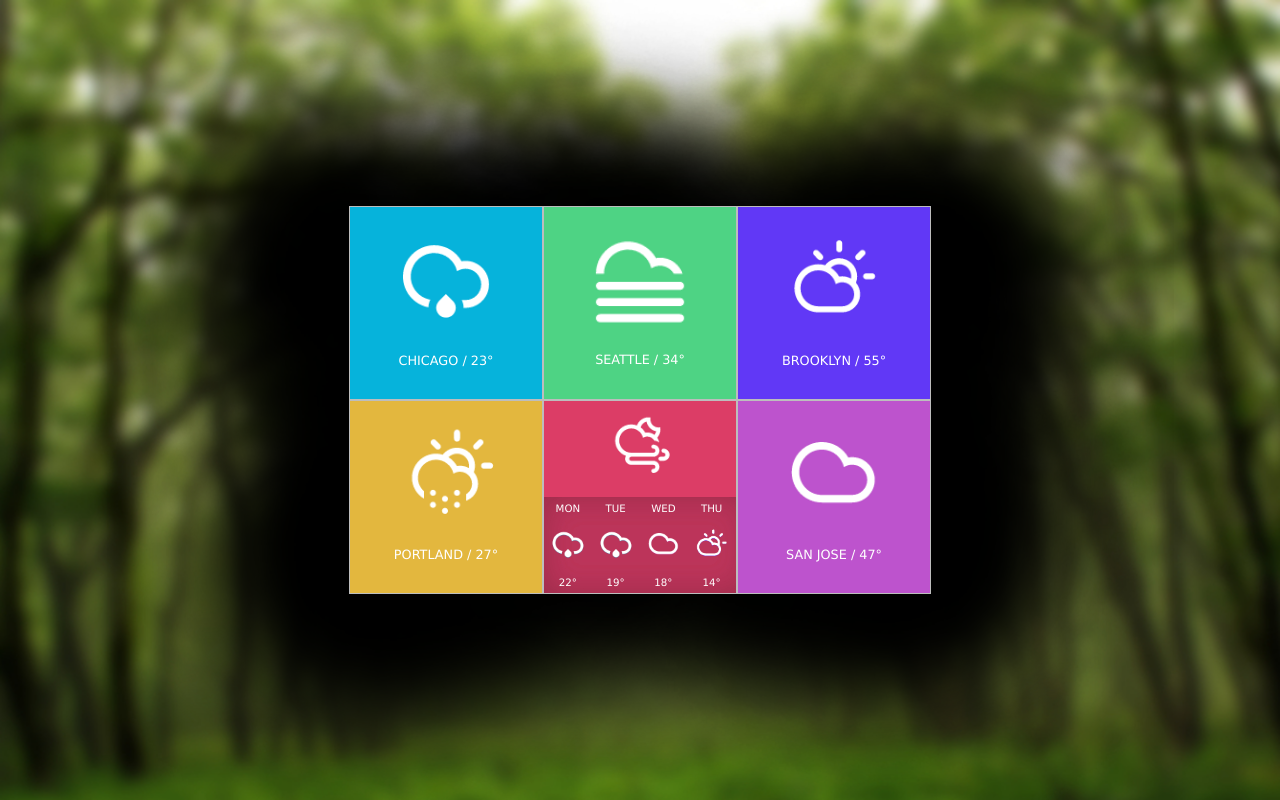
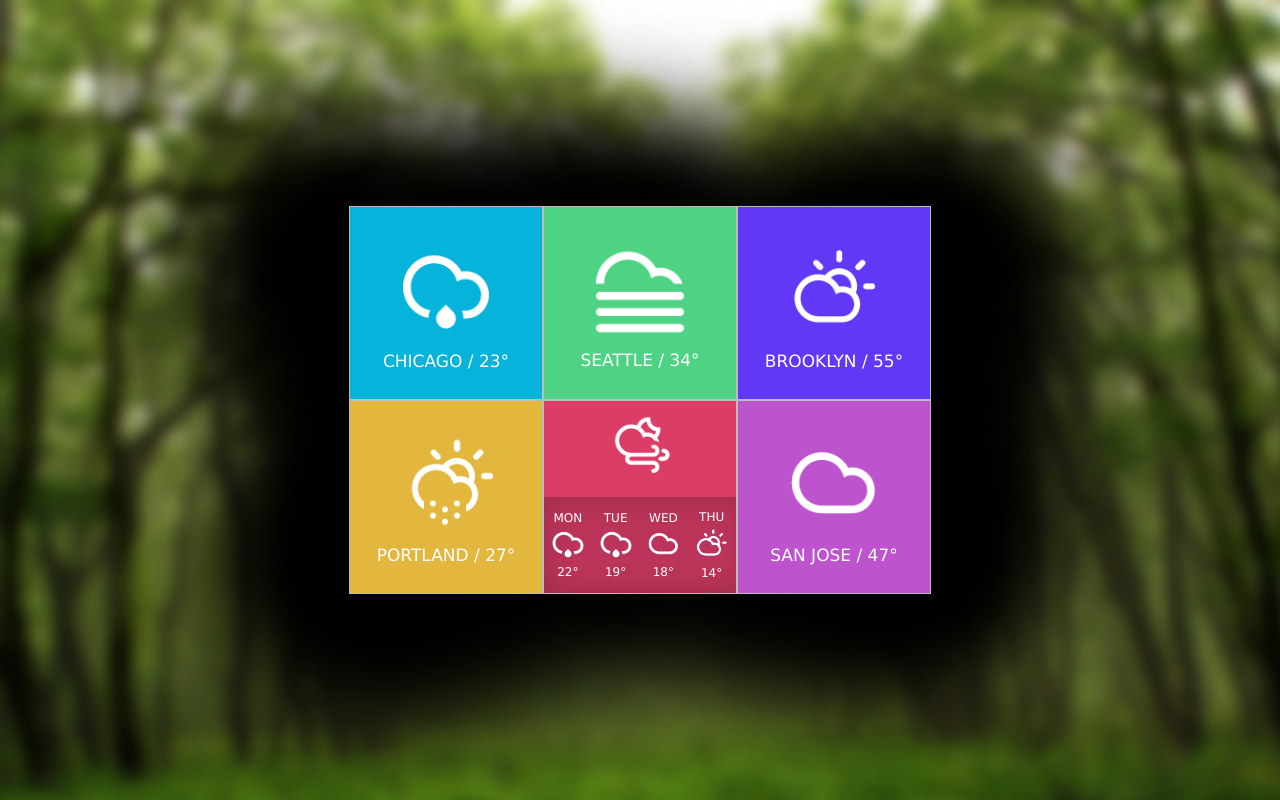
Before and after one commit to epam-js-jun-2019/html-css-1, a plain HTML site: page Ksenia Myakinkaya/index.html in a window 1280 px wide. Drawn offline with Linux system fonts and the light colour scheme.

Commit message:
Fixed all comments

```diff
--- a/Ksenia Myakinkaya/css/main.css
+++ b/Ksenia Myakinkaya/css/main.css
@@ -4,13 +4,15 @@ body{
     margin: 0;
 }
 
-#black{
+.black{
     background-position: center;
     background-size: contain;
     background-image: url(../images/black_bg.png);
     width: 100%;
     height: 100vh;
     background-repeat: no-repeat;
+    font-family: 'Lucida Sans', 'Lucida Sans Regular', sans-serif;
+    font-size: 17px;
     display: -webkit-flex;
     display: flex;
     flex-direction: column;
@@ -29,41 +31,39 @@ body{
     background-size: contain;
     border: 0.5px #bdbdbd solid;
     flex-basis: 15vw;
-    font-family: 'Lucida Sans', 'Lucida Sans Regular', sans-serif;
     color: #ffffff;
-    font-size: 1vw;
     display: flex;
     flex-direction: column;
     justify-content: center;
     align-items: center;
 }
 
-#chicago{
+.chicago{
     background-image: url(../images/chicago.jpg);
 }
 
-#seattle{
+.seattle{
     background-image: url(../images/seattle.jpg);
 }
 
-#brooklyn{
+.brooklyn{
     background-image: url(../images/brooklyn.jpg);
 }
 
-#portland{
+.portland{
     background-image: url(../images/portland.jpg);
 }
 
-#sanjose{
+.sanjose{
     background-image: url(../images/san_jose.jpg);
 }
 
-#def{
+.def{
     background-image: url(../images/def.jpg);
     justify-content: space-between;
 }
 
-#days{
+.days{
     background-image: url(../images/days.jpg);
     width: 100%;
     height: 50%;
@@ -77,7 +77,18 @@ body{
     flex-direction: column;
     justify-content: center;
     align-items: center;
-    font-family: 'Lucida Sans', 'Lucida Sans Regular', sans-serif;
     color: #ffffff;
-    font-size: 0.8vw;
+    font-size: 12px;
 }
+
+img{
+    width: 70%;
+}
+
+.img_def{
+    width:50%
+}
+
+.img_day_weather{
+    width:100%;
+}
--- a/Ksenia Myakinkaya/index.html
+++ b/Ksenia Myakinkaya/index.html
@@ -6,56 +6,56 @@
 <link href="css/main.css" rel="stylesheet" type="text/css">
 </head>
 <body>
-    <div id="black">
-        <div class="line">
-            <section class="square" id="chicago">
-                <img src="images/CR.png" width="70%">
-                <p>CHICAGO / 23&#176;</p>
+    <div class="black">
+        <section class="line">
+            <section class="square chicago">
+                <img src="images/CR.png">
+                <span>CHICAGO / 23&#176;</span>
             </section>
-            <section class="square" id="seattle">
-                <img src="images/Fog.png" width="70%">
-                <p>SEATTLE / 34&#176;</p>
+            <section class="square seattle">
+                <img src="images/Fog.png">
+                <span>SEATTLE / 34&#176;</span>
             </section>
-            <section class="square" id="brooklyn">
-                <img src="images/CS.png" width="70%">
-                <p>BROOKLYN / 55&#176;</p>
+            <section class="square brooklyn">
+                <img src="images/CS.png">
+                <span>BROOKLYN / 55&#176;</span>
             </section>
-        </div>
-        <div class="line">
-            <section class="square" id="portland">
-                <img src="images/CSS.png" width="70%">
-                <p>PORTLAND / 27&#176;</p>
+        </section>
+        <section class="line">
+            <section class="square portland">
+                <img src="images/CSS.png">
+                <span>PORTLAND / 27&#176;</span>
             </section>
-            <section class="square" id="def">
-                <img src="images/CWM.png" width="50%">
-                <section id="days">
+            <section class="square def">
+                <img class="img_def" src="images/CWM.png">
+                <section class="days">
                     <div class="day_weather">
-                        <p>MON</p>
-                        <img src="images/CR.png" width="100%">
-                        <p>22&#176;</p>
+                        <span>MON</span>
+                        <img class="img_day_weather" src="images/CR.png">
+                        <span>22&#176;</span>
                     </div>
                     <div class="day_weather">
-                            <p>TUE</p>
-                            <img src="images/CR.png" width="100%">
-                            <p>19&#176;</p>
+                            <span>TUE</span>
+                            <img class="img_day_weather" src="images/CR.png">
+                            <span>19&#176;</span>
                     </div>
                     <div class="day_weather">
-                            <p>WED</p>
-                            <img src="images/Cloud.png" width="100%">
-                            <p>18&#176;</p>
+                            <span>WED</span>
+                            <img class="img_day_weather" src="images/Cloud.png">
+                            <span>18&#176;</span>
                     </div>
                     <div class="day_weather">
-                            <p>THU</p>
-                            <img src="images/CS.png" width="100%">
-                            <p>14&#176;</p>
+                            <span>THU</span>
+                            <img class="img_day_weather" src="images/CS.png">
+                            <span>14&#176;</span>
                     </div>
                 </section>
             </section>
-            <section class="square" id="sanjose">
-                <img src="images/Cloud.png" width="70%">
-                <p>SAN JOSE / 47&#176;</p>
+            <section class="square sanjose">
+                <img src="images/Cloud.png">
+                <span>SAN JOSE / 47&#176;</span>
             </section>
-        </div>
+        </section>
     </div>
 </body>
 </html>
```
